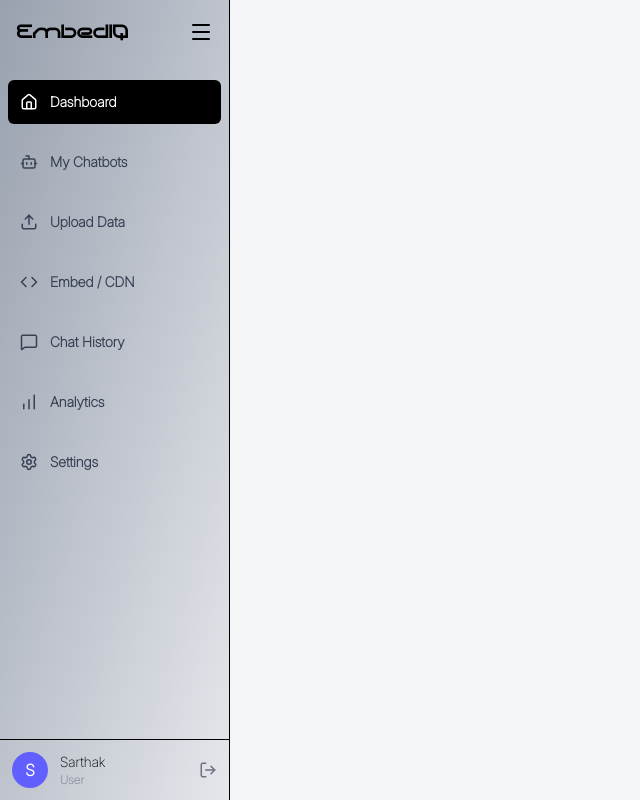
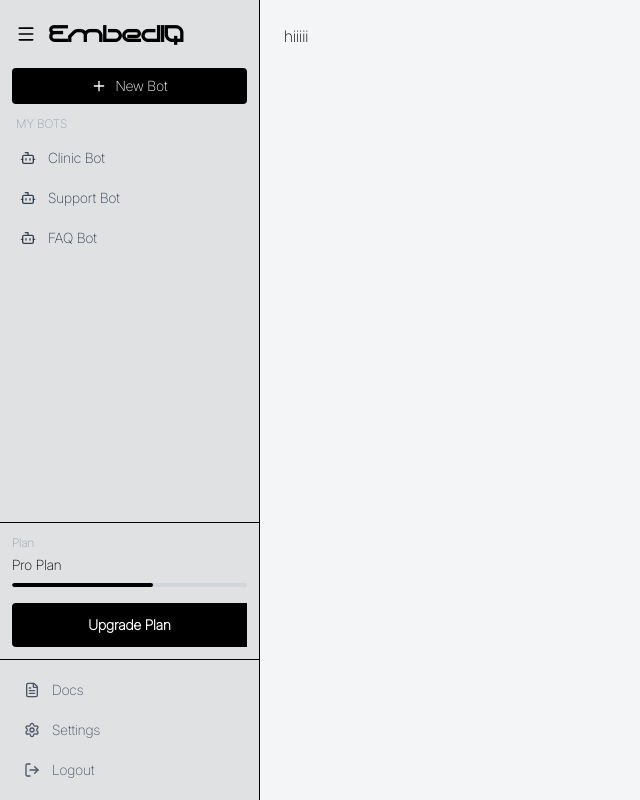
Before and after one commit to sarrthak008/EmbedIQ, a React (Vite) app in the folder client/: page /dashboard in a window 1280 px wide. Shown: the whole page, without its empty margins (0-640 px from the left). Built offline with nearby package versions, Linux system fonts and the light colour scheme.

Commit message:
change sidebar ui

```diff
--- /dev/null
+++ b/client/src/components/userDashbord/MainContextHolder.jsx
@@ -0,0 +1,14 @@
+import React from 'react'
+
+const MainContextHolder = ( {open, setOpen ,children }) => {
+  return (
+     <main
+      className={`transition-all duration-300 p-6
+      ${open ? "ml-[260px]" : "ml-[72px]"}`}
+    >
+      {children}
+    </main>
+  )
+}
+
+export default MainContextHolder
--- a/client/src/components/userDashbord/Sidebar.jsx
+++ b/client/src/components/userDashbord/Sidebar.jsx
@@ -1,87 +1,117 @@
-import { useState } from "react";
-import {
-  Home,
-  Bot,
-  Upload,
-  Code,
-  MessageSquare,
-  BarChart,
-  Settings,
-  LogOut,
-  Menu
-} from "lucide-react";
+import { Menu,Plus,Bot,FileText,Settings,LogOut} from "lucide-react";
 
-export default function Sidebar() {
-  const [open, setOpen] = useState(true); // ✅ default open
 
+
+
+const FooterItem = ({ icon, label, open })=> {
+  return (
+    <div
+      className="flex items-center gap-3 px-3 py-2 rounded-lg
+      text-gray-600 hover:bg-gray-200 cursor-pointer text-sm"
+    >
+      {icon}
+      {open && label}
+    </div>
+  );
+}
+
+
+
+
+// 🔹 Demo bot data (replace with API later)
+const bots = [
+  { id: 1, name: "Clinic Bot" },
+  { id: 2, name: "Support Bot" },
+  { id: 3, name: "FAQ Bot" }
+];
+
+const Sidebar=({ open, setOpen })=> {
   return (
     <aside
-      className={`h-screen bg-gradient-to-br from-gray-400 to-gray-200 border-r
-      flex flex-col transition-all duration-300
-      ${open ? "w-[230px]" : "w-[70px]"}`}
+      className={`fixed left-0 top-0 h-screen bg-[#dfe0e1f5] border-r
+      flex flex-col transition-all duration-300 ease-in-out z-40
+      ${open ? "w-[260px]" : "w-[72px]"}`}
     >
 
-      {/* HEADER */}
-      <div className="flex items-center justify-between px-4 py-4">
-        {open && (
-          <div className="text-2xl neo font-bold">
-            EmbedIQ
-          </div>
-        )}
-
+      {/* ================= HEADER ================= */}
+      <div className="flex items-center gap-3 px-4 py-4">
         <Menu
+          size={20}
           className="cursor-pointer"
           onClick={() => setOpen(!open)}
         />
+        {open && (
+          <span className="text-3xl font-bold tracking-tight neo">
+            EmbedIQ
+          </span>
+        )}
       </div>
 
-      {/* NAVIGATION */}
-      <nav className="flex-1 mt-4 px-2 space-y-4 text-sm font-semibold">
-        <NavItem icon={<Home size={18} />} label="Dashboard" open={open} active />
-        <NavItem icon={<Bot size={18} />} label="My Chatbots" open={open} />
-        <NavItem icon={<Upload size={18} />} label="Upload Data" open={open} />
-        <NavItem icon={<Code size={18} />} label="Embed / CDN" open={open} />
-        <NavItem icon={<MessageSquare size={18} />} label="Chat History" open={open} />
-        <NavItem icon={<BarChart size={18} />} label="Analytics" open={open} />
-        <NavItem icon={<Settings size={18} />} label="Settings" open={open} />
-      </nav>
+      {/* ================= NEW BOT ================= */}
+      <div className="px-3 mb-3">
+        <button
+          className={`w-full flex items-center gap-2 px-3 py-2 rounded-sm
+          bg-black text-white text-sm font-medium justify-center`}
+        >
+          <Plus size={16} />
+          {open && "New Bot"}
+        </button>
+      </div>
 
-      {/* USER */}
-      <div className="border-t p-3">
-        <div className="flex items-center gap-3">
-          <div className="w-9 h-9 rounded-full bg-indigo-500 text-white flex items-center justify-center font-semibold">
-            S
+      {/* ================= BOT LIST ================= */}
+      <div className="flex-1 overflow-y-auto px-2">
+        {open && (
+          <p className="text-xs uppercase text-gray-400 px-2 mb-2">
+            My Bots
+          </p>
+        )}
+
+        {bots.map((bot) => (
+          <div
+            key={bot.id}
+            className={`flex items-center gap-3 px-3 py-2 rounded-lg
+            cursor-pointer text-sm mb-1
+            text-gray-700 hover:bg-gray-200`}
+          >
+            <Bot size={16} />
+            {open && bot.name}
           </div>
+        ))}
+      </div>
 
-          {open && (
-            <div className="flex-1">
-              <p className="text-sm font-medium">Sarthak</p>
-              <p className="text-xs text-gray-500">User</p>
+      {/* ================= PLAN SECTION ================= */}
+      <div className="px-3 py-3 border-t">
+        {open && (
+          <>
+            <p className="text-xs text-gray-400 mb-1">Plan</p>
+            <p className="text-sm font-medium">Pro Plan</p>
+
+            {/* Usage bar */}
+            <div className="h-1 bg-gray-300 rounded mt-2 overflow-hidden">
+              <div className="h-1 bg-black rounded w-[60%]" />
             </div>
-          )}
 
-          <LogOut
-            size={18}
-            className="text-gray-500 cursor-pointer hover:text-red-500"
-          />
-        </div>
+            {/* Upgrade Button */}
+            <button
+              className="mt-4 w-full h-[44px] rounded-s
+              bg-black text-white text-sm font-semibold
+              hover:opacity-90 transition"
+            >
+              Upgrade Plan
+            </button>
+          </>
+        )}
+      </div>
+
+      {/* ================= FOOTER ================= */}
+      <div className="border-t px-3 py-3 space-y-1">
+        <FooterItem icon={<FileText size={16} />} label="Docs" open={open} />
+        <FooterItem icon={<Settings size={16} />} label="Settings" open={open} />
+        <FooterItem icon={<LogOut size={16} />} label="Logout" open={open} />
       </div>
     </aside>
   );
 }
 
-/* NAV ITEM */
-function NavItem({ icon, label, open, active }) {
-  return (
-    <div
-      className={`flex items-center gap-3 px-3 py-3 rounded-md cursor-pointer
-        ${active
-          ? "bg-black text-white"
-          : "text-gray-700 hover:bg-gray-300"
-        }`}
-    >
-      {icon}
-      {open && <span>{label}</span>}
-    </div>
-  );
-}
+
+export default Sidebar;
--- a/client/src/views/Dashboard.jsx
+++ b/client/src/views/Dashboard.jsx
@@ -1,10 +1,16 @@
-import React from 'react'
+import React, { useState } from 'react'
 import Sidebar from '../components/userDashbord/Sidebar'
+import MainContextHolder from '../components/userDashbord/MainContextHolder';
 
 const Dashboard = () => {
+   const [sidebarOpen, setSidebarOpen] = useState(true);
+
   return (
     <div>
-       <Sidebar/>
+       <Sidebar open={sidebarOpen} setOpen={setSidebarOpen}/>
+       <MainContextHolder open={sidebarOpen} setOpen={setSidebarOpen}>
+           <h1>hiiiii</h1>
+       </MainContextHolder>
     </div>
   )
 }
```
